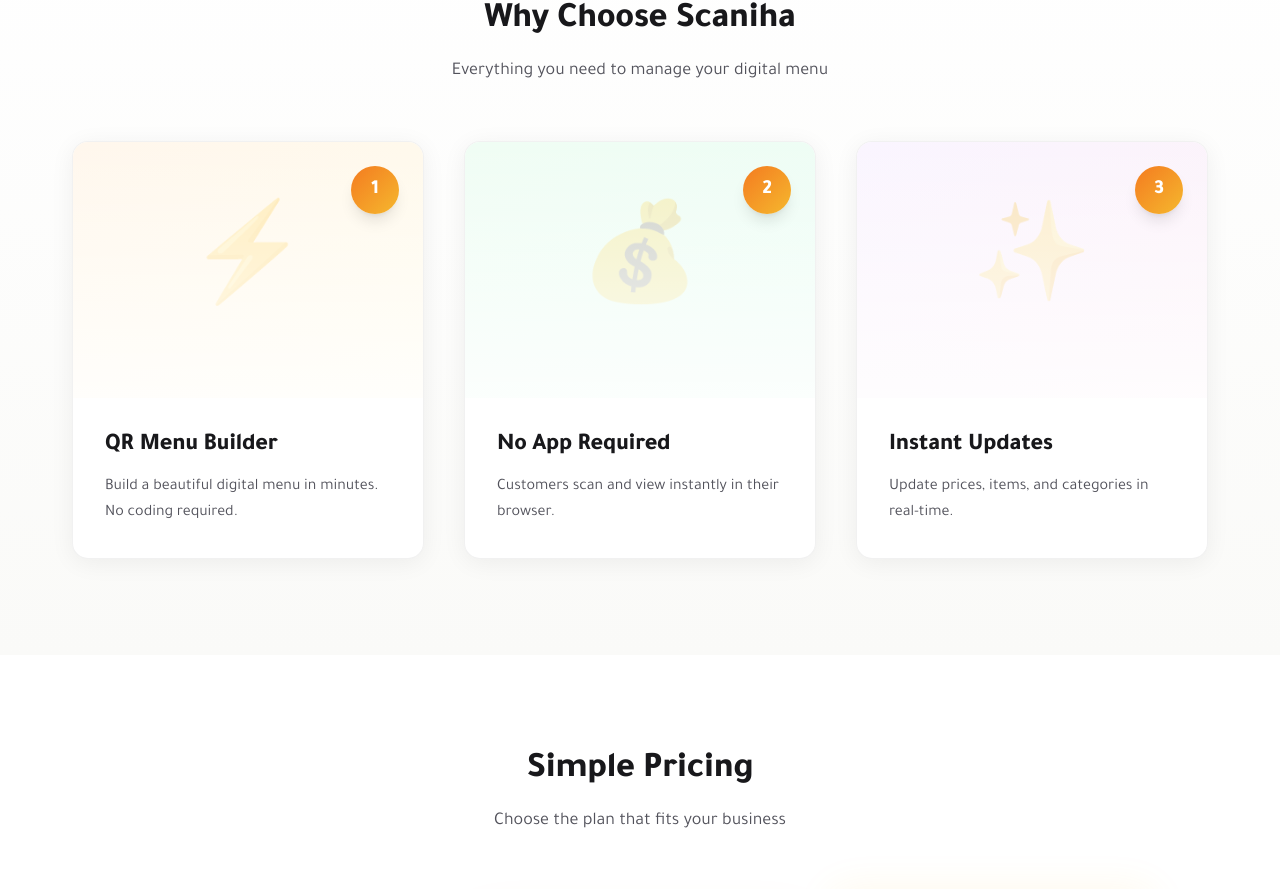
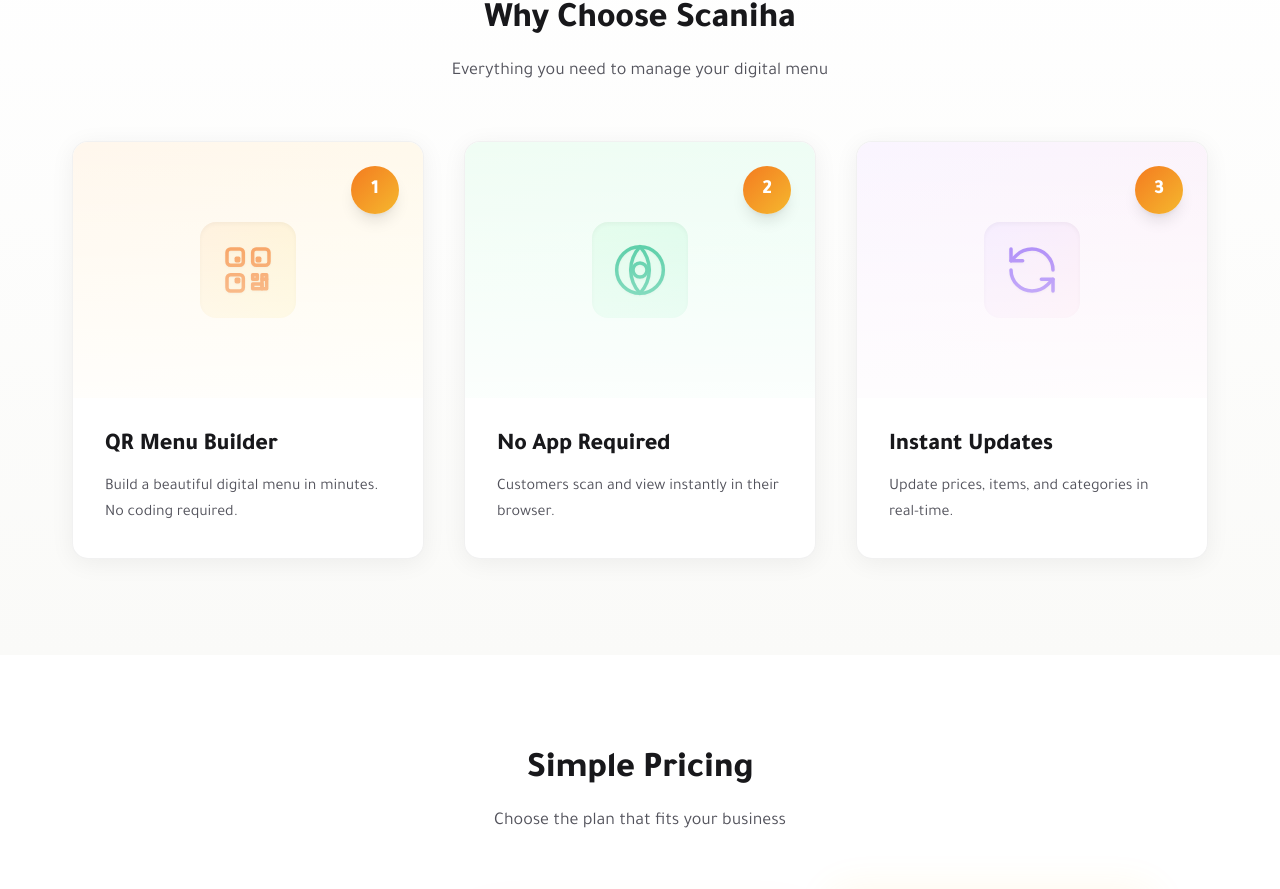
Before and after one commit to apeuyt-cpu/scaniha, a Next.js app: page / in a window 1280 px wide. Shown: the part 1410-2299 px from the top of the page. Built offline with nearby package versions, Linux system fonts and the light colour scheme; no server answers.

Commit message:
Replace emoji icons with premium SVG icons in feature cards — QR code, globe, sync with gradient containers, hover animations, accessibility

```diff
--- a/app/globals.css
+++ b/app/globals.css
@@ -280,14 +280,33 @@
   100% { transform: scale(1); }
 }
 
-/* ---- Step icon micro-bounce on hover ---- */
-.landing .lp-card:hover .step-icon {
-  animation: microBounce 0.6s ease;
+/* ---- Icon container micro-bounce on hover ---- */
+.landing .lp-card:hover .icon-container {
+  animation: iconBounce 0.6s ease;
 }
-@keyframes microBounce {
-  0%, 100% { transform: translateY(0); }
-  30% { transform: translateY(-10px) scale(1.06); }
-  60% { transform: translateY(0) scale(1); }
+@keyframes iconBounce {
+  0%, 100% { transform: scale(1); }
+  30% { transform: scale(1.12); }
+  60% { transform: scale(0.97); }
+}
+
+/* Glow effect on icon container hover */
+.landing .lp-card:hover .icon-container::after {
+  opacity: 1;
+}
+.landing .icon-container {
+  position: relative;
+}
+.landing .icon-container::after {
+  content: '';
+  position: absolute;
+  inset: -4px;
+  border-radius: 18px;
+  background: inherit;
+  filter: blur(14px);
+  opacity: 0;
+  transition: opacity 0.4s ease;
+  z-index: -1;
 }
 
 /* ---- Trust badge checkmark draw ---- */
@@ -337,7 +356,7 @@
   .landing .pulse-glow,
   .landing .marquee-track,
   .landing .badge-pop,
-  .landing .step-icon,
+  .landing .icon-container,
   .landing .check-draw,
   .landing .hero-up {
     animation: none !important;
--- a/components/landing/LandingPage.tsx
+++ b/components/landing/LandingPage.tsx
@@ -313,16 +313,33 @@
           </div>
 
           <div className="grid md:grid-cols-3 gap-8 lg:gap-10">
-            {/* Step 1 - Fast */}
+            {/* Step 1 - QR Menu Builder */}
             <div className="reveal lp-card group relative overflow-hidden" style={{ ['--reveal-delay' as string]: '0ms' }}>
               <div className="badge-pop absolute top-6 right-6 w-12 h-12 bg-gradient-to-br from-[#F47B20] to-[#F5B82E] rounded-full flex items-center justify-center text-white font-extrabold text-xl shadow-lg z-10">
                 1
               </div>
-              <div className="relative h-64 bg-gradient-to-br from-orange-50 to-amber-50 overflow-hidden">
-                <div className="absolute inset-0 flex items-center justify-center">
-                  <div className="step-icon text-8xl opacity-25">⚡</div>
+              <div className="relative h-64 bg-gradient-to-br from-orange-50 to-amber-50 overflow-hidden flex items-center justify-center">
+                <div className="icon-container w-24 h-24 rounded-2xl bg-gradient-to-br from-orange-100 to-amber-100 flex items-center justify-center shadow-inner group-hover:scale-110 group-hover:shadow-lg transition-all duration-500 ease-out">
+                  <svg width="56" height="56" viewBox="0 0 24 24" fill="none" stroke="url(#qrGradient)" strokeWidth="1.5" strokeLinecap="round" strokeLinejoin="round" aria-label="QR code icon for menu builder" role="img" className="drop-shadow-sm">
+                    <defs>
+                      <linearGradient id="qrGradient" x1="0" y1="0" x2="24" y2="24">
+                        <stop offset="0%" stopColor="#F47B20" />
+                        <stop offset="100%" stopColor="#F5B82E" />
+                      </linearGradient>
+                    </defs>
+                    <rect x="3" y="3" width="7" height="7" rx="1.5" />
+                    <rect x="14" y="3" width="7" height="7" rx="1.5" />
+                    <rect x="3" y="14" width="7" height="7" rx="1.5" />
+                    <path d="M14 14h2v2h-2z" />
+                    <path d="M18 14h2v2h-2z" />
+                    <path d="M14 18h4v2h-4z" />
+                    <path d="M18 16h2v4h-2z" />
+                    <path d="M7 7h1v1H7z" />
+                    <path d="M16 7h1v1h-1z" />
+                    <path d="M7 16h1v1H7z" />
+                  </svg>
                 </div>
-                <div className="absolute inset-0 bg-gradient-to-t from-white/80 to-transparent"></div>
+                <div className="absolute inset-0 bg-gradient-to-t from-white/80 to-transparent pointer-events-none" />
               </div>
               <div className="p-8" style={{ textAlign: dir === 'rtl' ? 'right' : 'left' }}>
                 <h3 className="text-2xl font-extrabold text-zinc-900 mb-3">{t('features.qrBuilder.title')}</h3>
@@ -330,16 +347,27 @@
               </div>
             </div>
 
-            {/* Step 2 - No App */}
+            {/* Step 2 - No App Required */}
             <div className="reveal lp-card group relative overflow-hidden" style={{ ['--reveal-delay' as string]: '80ms' }}>
               <div className="badge-pop absolute top-6 right-6 w-12 h-12 bg-gradient-to-br from-[#F47B20] to-[#F5B82E] rounded-full flex items-center justify-center text-white font-extrabold text-xl shadow-lg z-10">
                 2
               </div>
-              <div className="relative h-64 bg-gradient-to-br from-green-50 to-emerald-50 overflow-hidden">
-                <div className="absolute inset-0 flex items-center justify-center">
-                  <div className="step-icon text-8xl opacity-25">💰</div>
+              <div className="relative h-64 bg-gradient-to-br from-green-50 to-emerald-50 overflow-hidden flex items-center justify-center">
+                <div className="icon-container w-24 h-24 rounded-2xl bg-gradient-to-br from-green-100 to-emerald-100 flex items-center justify-center shadow-inner group-hover:scale-110 group-hover:shadow-lg transition-all duration-500 ease-out">
+                  <svg width="56" height="56" viewBox="0 0 24 24" fill="none" stroke="url(#phoneGradient)" strokeWidth="1.5" strokeLinecap="round" strokeLinejoin="round" aria-label="smartphone with browser icon — no app download needed" role="img" className="drop-shadow-sm">
+                    <defs>
+                      <linearGradient id="phoneGradient" x1="0" y1="0" x2="24" y2="24">
+                        <stop offset="0%" stopColor="#10B981" />
+                        <stop offset="100%" stopColor="#34D399" />
+                      </linearGradient>
+                    </defs>
+                    <path d="M12 2a10 10 0 1 0 0 20 10 10 0 0 0 0-20z" />
+                    <path d="M2 12h20" />
+                    <path d="M12 2a15.3 15.3 0 0 1 4 10 15.3 15.3 0 0 1-4 10 15.3 15.3 0 0 1-4-10 15.3 15.3 0 0 1 4-10z" />
+                    <circle cx="12" cy="12" r="3" />
+                  </svg>
                 </div>
-                <div className="absolute inset-0 bg-gradient-to-t from-white/80 to-transparent"></div>
+                <div className="absolute inset-0 bg-gradient-to-t from-white/80 to-transparent pointer-events-none" />
               </div>
               <div className="p-8" style={{ textAlign: dir === 'rtl' ? 'right' : 'left' }}>
                 <h3 className="text-2xl font-extrabold text-zinc-900 mb-3">{t('features.noApp.title')}</h3>
@@ -347,16 +375,27 @@
               </div>
             </div>
 
-            {/* Step 3 - Easy Updates */}
+            {/* Step 3 - Instant Updates */}
             <div className="reveal lp-card group relative overflow-hidden" style={{ ['--reveal-delay' as string]: '160ms' }}>
               <div className="badge-pop absolute top-6 right-6 w-12 h-12 bg-gradient-to-br from-[#F47B20] to-[#F5B82E] rounded-full flex items-center justify-center text-white font-extrabold text-xl shadow-lg z-10">
                 3
               </div>
-              <div className="relative h-64 bg-gradient-to-br from-purple-50 to-pink-50 overflow-hidden">
-                <div className="absolute inset-0 flex items-center justify-center">
-                  <div className="step-icon text-8xl opacity-25">✨</div>
+              <div className="relative h-64 bg-gradient-to-br from-purple-50 to-pink-50 overflow-hidden flex items-center justify-center">
+                <div className="icon-container w-24 h-24 rounded-2xl bg-gradient-to-br from-purple-100 to-pink-100 flex items-center justify-center shadow-inner group-hover:scale-110 group-hover:shadow-lg transition-all duration-500 ease-out">
+                  <svg width="56" height="56" viewBox="0 0 24 24" fill="none" stroke="url(#syncGradient)" strokeWidth="1.5" strokeLinecap="round" strokeLinejoin="round" aria-label="sync or refresh icon for real-time menu updates" role="img" className="drop-shadow-sm">
+                    <defs>
+                      <linearGradient id="syncGradient" x1="0" y1="0" x2="24" y2="24">
+                        <stop offset="0%" stopColor="#8B5CF6" />
+                        <stop offset="100%" stopColor="#EC4899" />
+                      </linearGradient>
+                    </defs>
+                    <path d="M21 12a9 9 0 0 0-9-9 9.75 9.75 0 0 0-6.74 2.74L3 8" />
+                    <path d="M3 3v5h5" />
+                    <path d="M3 12a9 9 0 0 0 9 9 9.75 9.75 0 0 0 6.74-2.74L21 16" />
+                    <path d="M21 21v-5h-5" />
+                  </svg>
                 </div>
-                <div className="absolute inset-0 bg-gradient-to-t from-white/80 to-transparent"></div>
+                <div className="absolute inset-0 bg-gradient-to-t from-white/80 to-transparent pointer-events-none" />
               </div>
               <div className="p-8" style={{ textAlign: dir === 'rtl' ? 'right' : 'left' }}>
                 <h3 className="text-2xl font-extrabold text-zinc-900 mb-3">{t('features.instantUpdate.title')}</h3>
```
